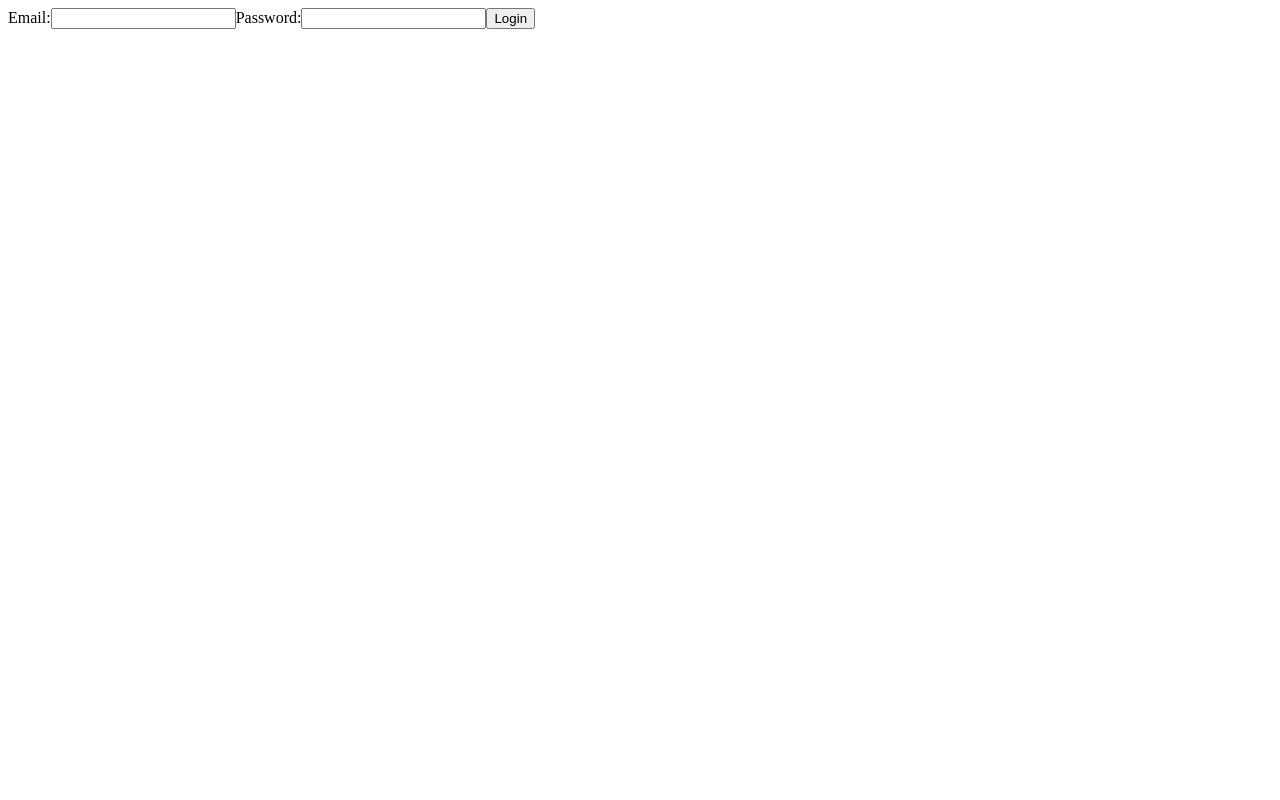
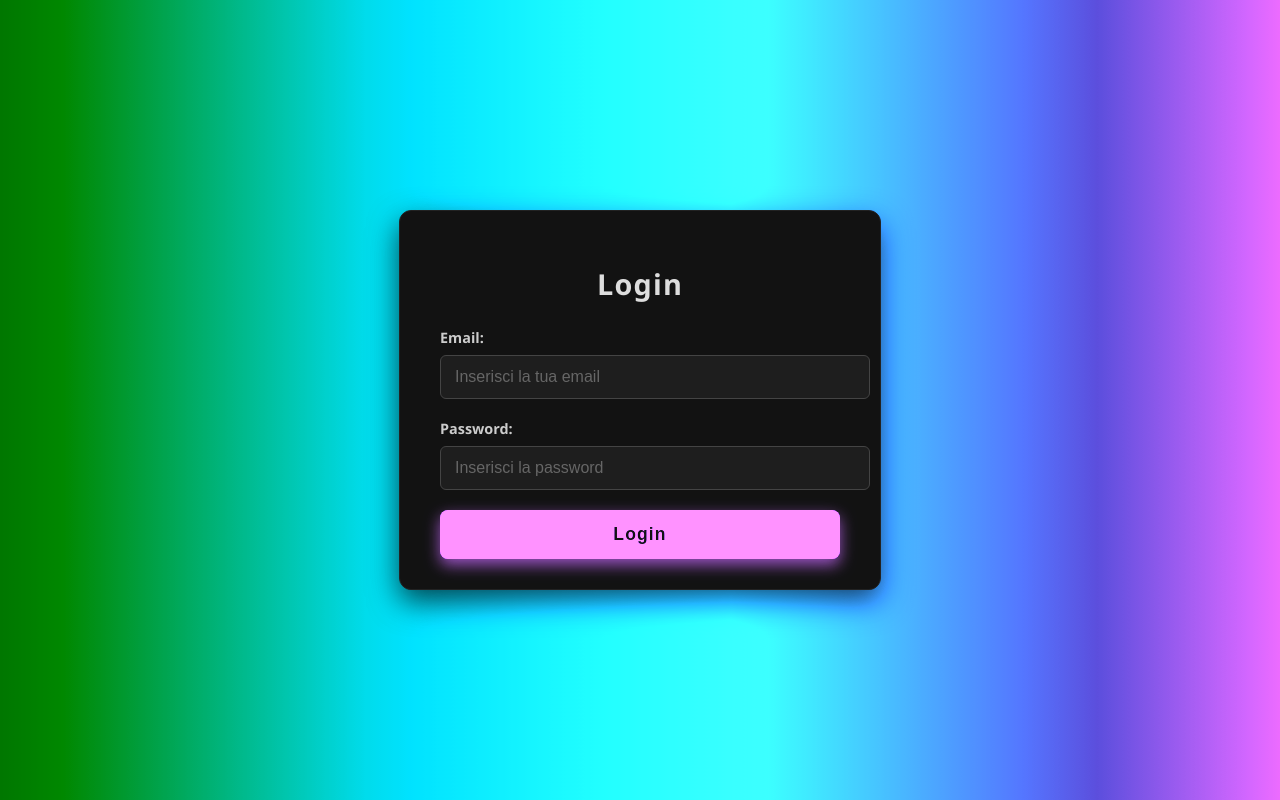
Before and after one commit to Adriano995/MemoFlow, an Angular app in the folder Frontend/MemoFlowFrontend/: page /login in a window 1280 px wide. Built offline with nearby package versions, Linux system fonts and the light colour scheme.

Commit message:
CSS
Aggiunto CSS psichedelico al login

```diff
--- a/Frontend/MemoFlowFrontend/src/app/login.component/login.component.css
+++ b/Frontend/MemoFlowFrontend/src/app/login.component/login.component.css
@@ -1,27 +1,114 @@
 .login-container {
-  max-width: 400px;
-  margin: 100px auto;
-  padding: 20px;
-  border: 1px solid #ccc;
-  border-radius: 6px;
-  background-color: #f9f9f9;
+  position: absolute;
+  top: 0;
+  left: 0;
+  width: 100vw;
+  height: 100vh;
+  display: flex;
+  justify-content: center;
+  align-items: center;
+  font-family: 'Segoe UI', Tahoma, Geneva, Verdana, sans-serif;
+  overflow: hidden;
+  background: linear-gradient(
+    90deg,
+    red, orange, yellow, green, cyan, blue, violet, red
+  );
+  background-size: 200% 200%;
+  animation: hueShift 20s linear infinite;
+  color: #eee;
+  z-index: 0;
+  isolation: isolate;
 }
 
-.login-container h2 {
+@keyframes hueShift {
+  0% {
+    filter: hue-rotate(0deg);
+  }
+  100% {
+    filter: hue-rotate(360deg);
+  }
+}
+
+/* Form container - scuro minimal */
+.login-form {
+  background-color: #121212;
+  padding: 30px 40px;
+  border-radius: 12px;
+  box-shadow: 0 12px 30px rgba(0, 0, 0, 0.7);
+  width: 100%;
+  max-width: 400px;
+  border: 1px solid #222;
+  color: #eee;
+  position: relative;
+  z-index: 1;
+}
+
+/* Resto del CSS come prima per label, input, button... */
+.login-form h2 {
+  margin-bottom: 25px;
+  text-align: center;
+  color: #ddd;
+  font-weight: 700;
+  font-size: 1.8rem;
+  letter-spacing: 1.2px;
+}
+
+.login-form label {
+  display: block;
+  margin-bottom: 8px;
+  font-weight: 600;
+  color: #ccc;
+  font-size: 0.9rem;
+}
+
+.login-form input {
+  width: 100%;
+  padding: 12px 14px;
+  margin-bottom: 20px;
+  border: 1.5px solid #444;
+  border-radius: 6px;
+  font-size: 1rem;
+  background-color: #1e1e1e;
+  color: #eee;
+  transition: border-color 0.3s, background-color 0.3s;
+}
+
+.login-form input::placeholder {
+  color: #666;
+}
+
+.login-form input:focus {
+  border-color: #00ff88;
+  background-color: #121212;
+  outline: none;
+  box-shadow: 0 0 8px #00ff88;
+}
+
+.login-form button {
+  width: 100%;
+  padding: 14px;
+  background-color: #00ff88;
+  color: #121212;
+  font-weight: 700;
+  border: none;
+  border-radius: 8px;
+  cursor: pointer;
+  font-size: 1.1rem;
+  letter-spacing: 1.1px;
+  transition: background-color 0.3s, box-shadow 0.3s;
+  box-shadow: 0 6px 15px rgba(0, 255, 136, 0.5);
+}
+
+.login-form button:hover {
+  background-color: #00cc6a;
+  box-shadow: 0 8px 20px rgba(0, 204, 106, 0.7);
+}
+
+.error-message {
+  color: #ff5555;
+  font-size: 0.85rem;
+  margin-top: -15px;
+  margin-bottom: 15px;
+  font-weight: 600;
   text-align: center;
 }
-
-.login-container input {
-  width: 100%;
-  padding: 8px;
-  margin-bottom: 12px;
-}
-
-.login-container button {
-  width: 100%;
-  padding: 10px;
-  background-color: #1976d2;
-  color: white;
-  border: none;
-  border-radius: 4px;
-}
--- a/Frontend/MemoFlowFrontend/src/app/login.component/login.component.html
+++ b/Frontend/MemoFlowFrontend/src/app/login.component/login.component.html
@@ -1,9 +1,13 @@
-<form [formGroup]="loginForm" (ngSubmit)="onSubmit()">
-  <label>Email:</label>
-  <input formControlName="email" type="email" />
+<div class="login-container">
+  <form [formGroup]="loginForm" (ngSubmit)="onSubmit()" class="login-form" novalidate>
+    <h2>Login</h2>
 
-  <label>Password:</label>
-  <input formControlName="password" type="password" />
+    <label for="email">Email:</label>
+    <input id="email" formControlName="email" type="email" placeholder="Inserisci la tua email" required />
 
-  <button type="submit">Login</button>
-</form>
+    <label for="password">Password:</label>
+    <input id="password" formControlName="password" type="password" placeholder="Inserisci la password" required />
+
+    <button type="submit" [disabled]="loginForm.invalid">Login</button>
+  </form>
+</div>
--- a/Frontend/MemoFlowFrontend/src/app/login.component/login.component.ts
+++ b/Frontend/MemoFlowFrontend/src/app/login.component/login.component.ts
@@ -28,7 +28,7 @@ export class LoginComponent {
       const success = await this.authService.login(email, password);
 
       if (success) {
-        console.log('Login riuscito!');
+        console.log('Login riuscito dai cazzo');
         // redirect dopo login
       } else {
         console.log('Login fallito');
```
Also changed, not shown: 2 other files (tests, documents, lock files or other folders).
